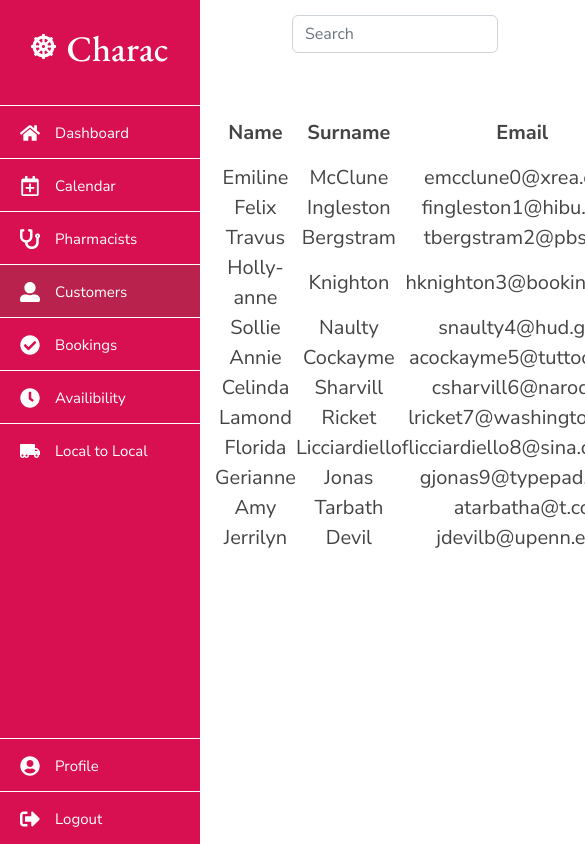
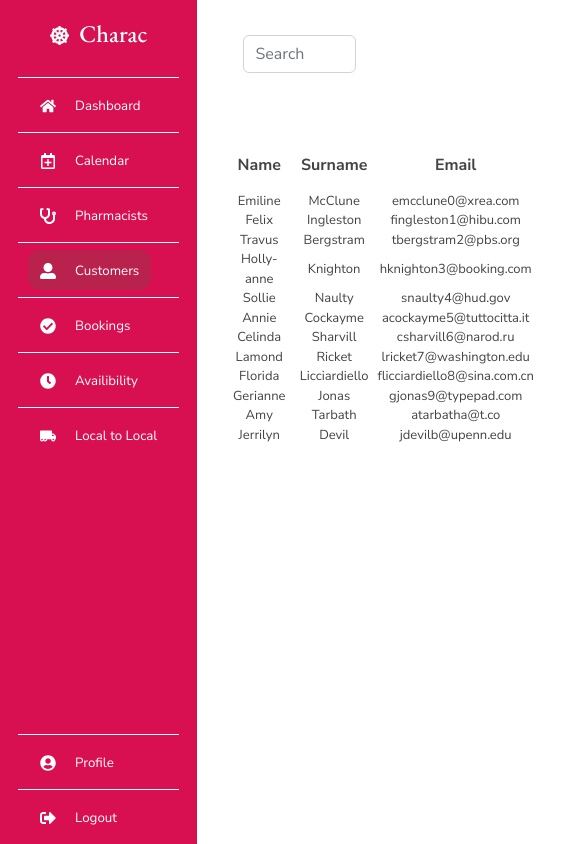
Before and after one commit to arjun-singh1078/Charac, a React (Create React App) app: page /customers in a window 390 px wide. Shown: the top 844 px of the page, 585 px wide, since content can reach past the window. Built offline with nearby package versions, Linux system fonts and the light colour scheme.

Commit message:
content updated

```diff
--- a/src/App.css
+++ b/src/App.css
@@ -11,3 +11,15 @@
   display: grid;
   place-items: center;
 }
+
+@media screen and (max-width: 700px) {
+  .title {
+    font-size: large;
+  }
+}
+
+@media screen and (max-width: 400px) {
+  .title {
+    font-size: medium;
+  }
+}
--- a/src/components/Searchbar/Searchbar.css
+++ b/src/components/Searchbar/Searchbar.css
@@ -6,6 +6,7 @@
 .container {
   display: flex;
   justify-content: center;
+  padding: 15px;
 }
 
 .list {
--- a/src/components/Searchbar/Searchbar.js
+++ b/src/components/Searchbar/Searchbar.js
@@ -23,8 +23,8 @@ const Searchbar = () => {
   return (
     <section>
       <div className="container">
-        <div className="col-md-2 "></div>
-        <div className="col-md-8">
+        <div className="col-sm-2 col-md-2 col-lg-2"></div>
+        <div className="col-sm-8 col-md-8 col-lg-8">
           <form className="d-flex" role="search">
             <input
               className="form-control"
@@ -36,7 +36,7 @@ const Searchbar = () => {
             />
           </form>
         </div>
-        <div className="col-md-2"></div>
+        <div className="col-sm-2 col-md-2 col-lg-2"></div>
       </div>
 
       <div className="container1">
--- a/src/components/Sidebar/Sidebar.css
+++ b/src/components/Sidebar/Sidebar.css
@@ -8,15 +8,21 @@
 }
 
 .main_container {
-  display: flex;
   height: 100vh;
 }
 
 main {
-  padding: 15px;
   width: 100%;
+  padding: 5%;
 }
-
+main.isOpen {
+  width: calc(100% - 208px);
+  float: right;
+}
+main.isClose {
+  width: calc(100% - 63px);
+  float: right;
+}
 .inActive {
   margin-left: 45px;
 }
@@ -25,7 +31,7 @@ main {
   display: flex;
   justify-content: center;
   gap: 10px;
-  padding: 27px 20px;
+  margin: 20px 18px;
 }
 
 .logo_name {
@@ -40,13 +46,21 @@ a {
 }
 
 .link_name {
-  font-size: 15px;
+  font-size: 18px;
   white-space: nowrap;
 }
 
 .icon {
   font-size: 20px;
+  min-width: 35px;
 }
+
+.link.inActive {
+  padding-left: 0px !important;
+  margin: 0px 8px;
+  padding: 8px 10px;
+}
+
 .brand_icon {
   font-size: 25px;
 }
@@ -56,17 +70,11 @@ a {
   color: #fff;
   justify-content: flex-start;
   align-items: baseline;
-  gap: 15px;
-  padding: 27px 20px;
+  padding: 7px 10px;
   border-top: 1px solid #fff;
   transition: 0.2s cubic-bezier(0.6, -0.28, 0.735, 0.045);
 }
 
-.link:hover {
-  /* border-right: 4px solid white; */
-  background: rgb(186, 34, 78);
-  transition: 0.2s cubic-bezier(0.6, -0.28, 0.735, 0.045);
-}
 a.active {
   background-color: rgb(186, 34, 78);
 }
@@ -80,3 +88,113 @@ a.active {
   flex-direction: column;
   justify-content: space-between;
 }
+
+.first_set ul {
+  padding-left: 0;
+}
+
+.first_set ul li {
+  list-style: none;
+  position: relative;
+  margin: 0px 18px;
+  /* border-radius: 12px; */
+}
+
+.first_set ul li a {
+  padding: 8px 12px;
+  display: flex;
+  flex-direction: row;
+  align-items: baseline;
+  border-radius: 12px;
+}
+
+.first_set ul li a:hover {
+  background: rgb(186, 34, 78);
+  transition: 0.2s cubic-bezier(0.6, -0.28, 0.735, 0.045);
+}
+
+.second_set ul {
+  padding-left: 0;
+  margin-bottom: 0;
+}
+
+.second_set ul li {
+  list-style: none;
+  position: relative;
+  margin: 0px 18px;
+  /* border-radius: 12px; */
+}
+
+.second_set ul li a {
+  padding: 8px 12px;
+  display: flex;
+  flex-direction: row;
+  align-items: baseline;
+  border-radius: 12px;
+}
+
+.second_set ul li a:hover {
+  background: rgb(186, 34, 78);
+  transition: 0.2s cubic-bezier(0.6, -0.28, 0.735, 0.045);
+}
+.second_set ul {
+  padding-left: 0;
+}
+
+.second_set ul li {
+  list-style: none;
+  position: relative;
+  margin: 0px 18px;
+  /* border-radius: 12px; */
+}
+
+.second_set ul li a {
+  padding: 8px 12px;
+  display: flex;
+  flex-direction: row;
+  align-items: baseline;
+  border-radius: 12px;
+}
+
+.second_set ul li a:hover {
+  background: rgb(186, 34, 78);
+  transition: 0.2s cubic-bezier(0.6, -0.28, 0.735, 0.045);
+}
+
+/* Media Queries  */
+
+@media screen and (max-width: 700px) {
+  .link_name {
+    font-size: medium;
+  }
+
+  .icon {
+    font-size: large;
+  }
+
+  .brand_icon {
+    font-size: x-large;
+  }
+
+  .logo_name {
+    font-size: xx-large;
+  }
+}
+
+@media screen and (max-width: 400px) {
+  .link_name {
+    font-size: smaller;
+  }
+
+  .icon {
+    font-size: medium;
+  }
+
+  .brand_icon {
+    font-size: larger;
+  }
+
+  .logo_name {
+    font-size: x-large;
+  }
+}
--- a/src/components/Sidebar/Sidebar.js
+++ b/src/components/Sidebar/Sidebar.js
@@ -94,14 +94,14 @@ const Sidebar = (props) => {
       width: 0,
       opacity: 0,
       transition: {
-        duration: 0.2,
+        duration: 0.1,
       },
     },
     show: {
       opacity: 1,
       width: "auto",
       transition: {
-        duration: 0.3,
+        duration: 0.2,
       },
     },
   };
@@ -109,7 +109,7 @@ const Sidebar = (props) => {
   return (
     <div className={"main_container"}>
       <motion.div
-        animate={{ width: isOpen ? "200px" : "45px" }}
+        animate={{ width: isOpen ? "" : "63px" }}
         className={"sidebar"}
       >
         <div className="top_section">
@@ -133,14 +133,20 @@ const Sidebar = (props) => {
         <div className="wrapper">
           <div className="group_set">
             <div className="first_set">
+              <ul>
                 {firstDataSet.map((route) => (
+                  <li className={`link ${!isOpen ? "inActive" : ""}`}>
                     <NavLink
                       to={route.path}
                       key={route.name}
-                  className="link"
-                  style={{ padding: isOpen ? "11px 20px" : "11px 10px" }}
+                      style={{ padding: isOpen ? " 8px 12px" : "8px 12px" }}
                     >
-                  <div className="icon">{route.icon}</div>
+                      <div
+                        className="icon"
+                        style={{ minWidth: isOpen ? "35px" : "0px" }}
+                      >
+                        {route.icon}
+                      </div>
                       <AnimatePresence>
                         {isOpen && (
                           <motion.div
@@ -155,18 +161,26 @@ const Sidebar = (props) => {
                         )}
                       </AnimatePresence>
                     </NavLink>
+                  </li>
                 ))}
+              </ul>
             </div>
 
             <div className="second_set">
+              <ul>
                 {secondDataSet.map((route) => (
+                  <li className={`link ${!isOpen ? "inActive" : ""}`}>
                     <NavLink
                       to={route.path}
                       key={route.name}
-                  className="link"
-                  style={{ padding: isOpen ? "11px 20px" : "11px 10px" }}
+                      style={{ padding: isOpen ? "8px  12px" : "" }}
                     >
-                  <div className="icon">{route.icon}</div>
+                      <div
+                        className="icon"
+                        style={{ minWidth: isOpen ? "35px" : "0px" }}
+                      >
+                        {route.icon}
+                      </div>
                       <AnimatePresence>
                         {isOpen && (
                           <motion.div
@@ -181,12 +195,14 @@ const Sidebar = (props) => {
                         )}
                       </AnimatePresence>
                     </NavLink>
+                  </li>
                 ))}
+              </ul>
             </div>
           </div>
         </div>
       </motion.div>
-      <main style={{ marginLeft: isOpen ? "200px" : "45px" }}>
+      <main className={`${isOpen ? "isOpen" : "isClose"}`}>
         {props.children}
       </main>
     </div>
--- a/src/components/Sidebar/Sidebar.module.css
+++ /dev/null
@@ -1,77 +0,0 @@
-.sidebar {
-  background: rgb(216, 16, 82);
-  color: #fff !important;
-  height: 100%;
-  position: fixed;
-  display: flex;
-  flex-direction: column;
-}
-
-.main_container {
-  display: flex;
-  height: 100%;
-}
-
-main {
-  padding: 15px;
-  width: 100%;
-  margin-left: 200px;
-}
-
-.top_section {
-  display: flex;
-  justify-content: center;
-  gap: 10px;
-  padding: 27px 20px;
-}
-
-.logo_name {
-  font-family: "EB Garamond", serif;
-  font-weight: 500;
-  font-size: 36px;
-}
-
-a {
-  text-decoration: none;
-  color: #fff !important;
-}
-
-.link_name {
-  font-size: 15px;
-  white-space: nowrap;
-}
-
-.icon {
-  font-size: 20px;
-}
-.brand_icon {
-  font-size: 25px;
-}
-
-.link {
-  display: flex;
-  color: #fff;
-  justify-content: flex-start;
-  align-items: baseline;
-  gap: 15px;
-  padding: 27px 20px;
-  border-top: 1px solid #fff;
-  transition: 0.2s cubic-bezier(0.6, -0.28, 0.735, 0.045);
-}
-
-.link:hover {
-  /* border-right: 4px solid white; */
-  background: rgb(186, 34, 78);
-  transition: 0.2s cubic-bezier(0.6, -0.28, 0.735, 0.045);
-}
-
-.wrapper {
-  height: 100%;
-}
-
-.group_set {
-  height: 100%;
-  display: flex;
-  flex-direction: column;
-  justify-content: space-between;
-}
--- a/src/components/Table/Table.css
+++ b/src/components/Table/Table.css
@@ -8,13 +8,31 @@ table {
 th {
   width: 250px;
   text-align: center;
-  font-size: 20px;
   font-weight: bolder;
   padding: 15px 10px;
 }
 
 td {
   width: 250px;
-  font-size: 20px;
   text-align: center;
 }
+
+/* Media Queries  */
+
+@media screen and (max-width: 700px) {
+  th {
+    font-size: large;
+  }
+  td {
+    font-size: medium;
+  }
+}
+
+@media screen and (max-width: 400px) {
+  th {
+    font-size: medium;
+  }
+  td {
+    font-size: small;
+  }
+}
```
Lines whose indentation alone changed are shown as unchanged.
